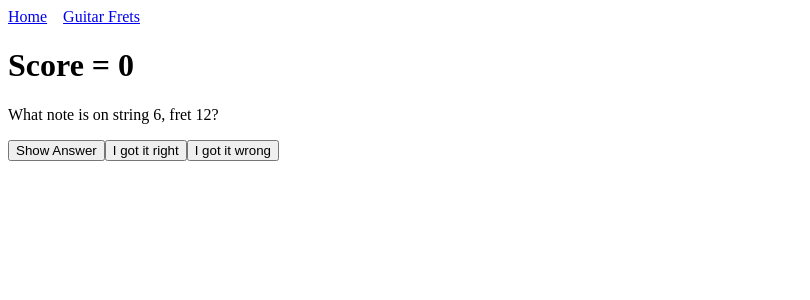
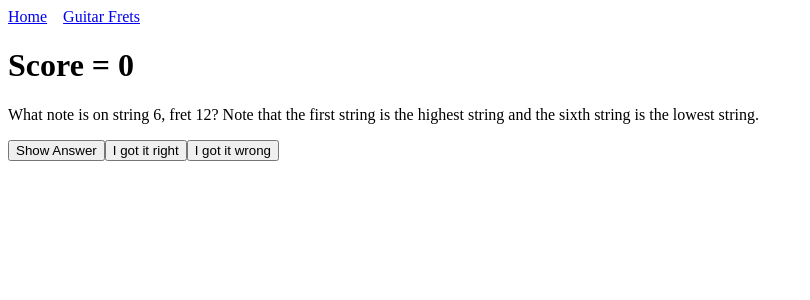
Before and after one commit to lesterfan/fretboard-adventures, a React (Vite) app: page /guitar_frets in a window 1280 px wide. Shown: the top 300 px of the page, without its empty margins (0-810 px from the left). Built offline with nearby package versions, Linux system fonts and the light colour scheme.

Commit message:
Add explanation

```diff
--- a/src/pages/GuitarFrets.tsx
+++ b/src/pages/GuitarFrets.tsx
@@ -15,7 +15,8 @@ const GuitarFrets: React.FC = () => {
     <>
       <h1>Score = {score}</h1>
       <p>
-        What note is on string {stringNum}, fret {fretNum}?
+        What note is on string {stringNum}, fret {fretNum}? Note that the first string is the
+        highest string and the sixth string is the lowest string.
       </p>
       <button onClick={() => setShowAnswer(!showAnswer)}>Show Answer</button>
       <button
```
